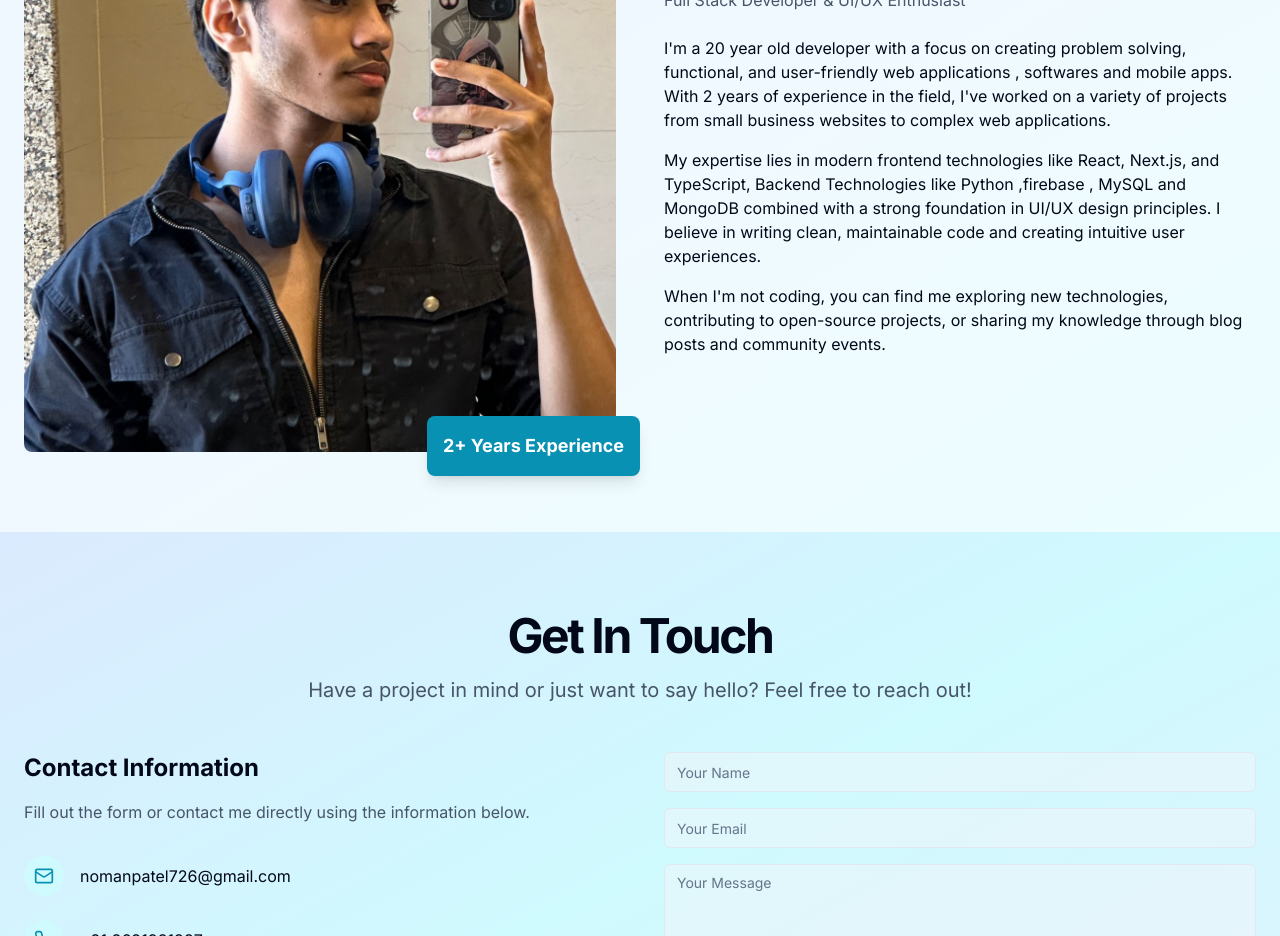
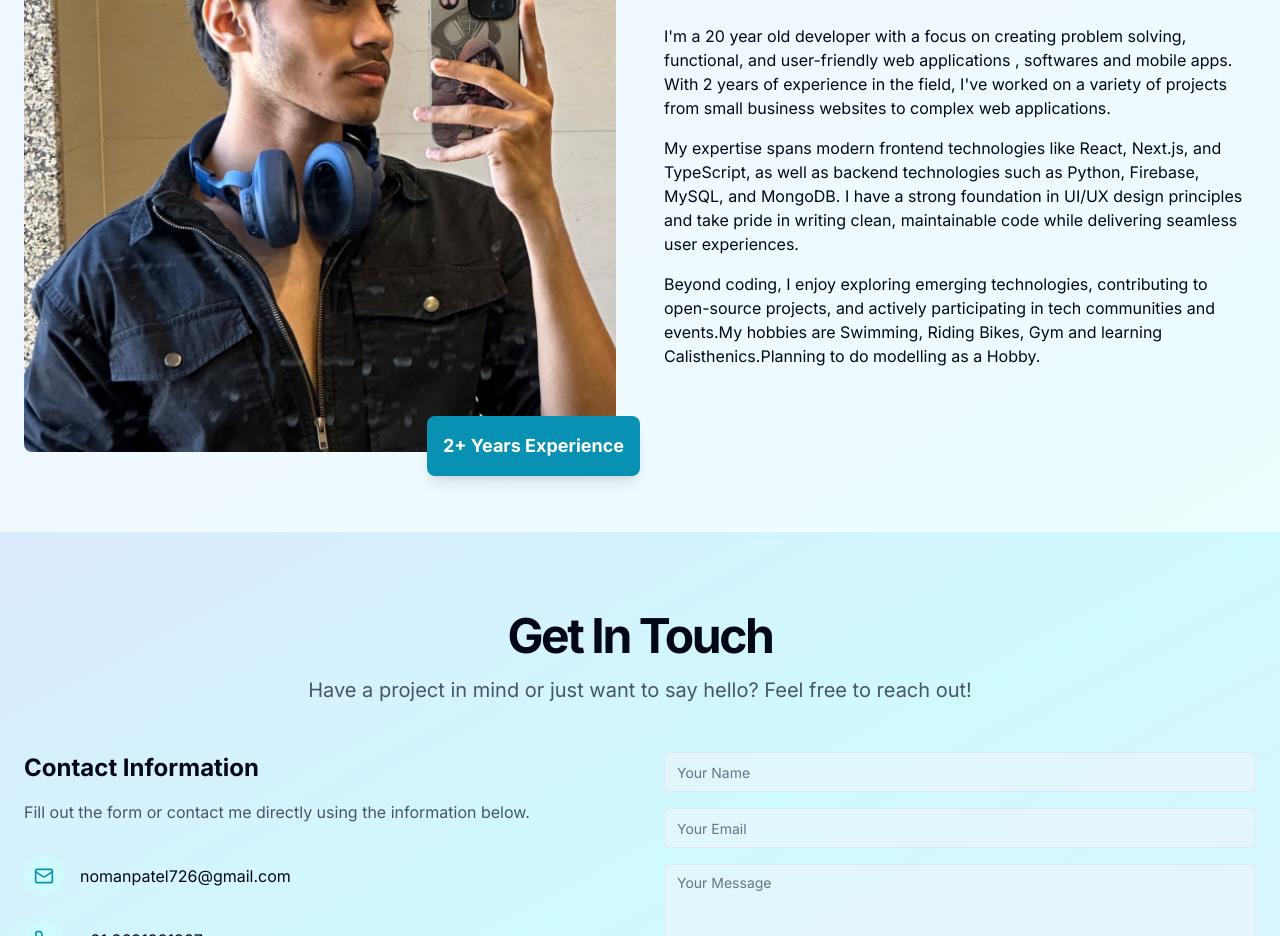
Before and after one commit to Noman726/Portfolio-1, a Next.js app: page / in a window 1280 px wide. Shown: the part 4220-5156 px from the top of the page. Built offline with nearby package versions, Linux system fonts and the light colour scheme.

Commit message:
Update  repository HTML and text files with new content and structure

```diff
--- a/components/about.tsx
+++ b/components/about.tsx
@@ -54,13 +54,13 @@ export default function About() {
                 small business websites to complex web applications.
               </p>
               <p>
-                My expertise lies in modern frontend technologies like React, Next.js, and TypeScript, Backend Technologies like Python ,firebase , MySQL and MongoDB combined with a
-                strong foundation in UI/UX design principles. I believe in writing clean, maintainable code and creating
-                intuitive user experiences.
+              My expertise spans modern frontend technologies like React, Next.js, and TypeScript, as well as backend technologies such as Python,
+              Firebase, MySQL, and MongoDB. I have a strong foundation in UI/UX design principles and take pride in writing clean, maintainable code
+              while delivering seamless user experiences.
               </p>
               <p>
-                When I'm not coding, you can find me exploring new technologies, contributing to open-source projects,
-                or sharing my knowledge through blog posts and community events.
+               Beyond coding, I enjoy exploring emerging technologies, contributing to open-source projects, and actively participating in tech communities
+               and events.My hobbies are Swimming, Riding Bikes, Gym and learning Calisthenics.Planning to do modelling as a Hobby.
               </p>
             </motion.div>
 
```
Also changed, not shown: 8 other files (tests, documents, lock files or other folders).
